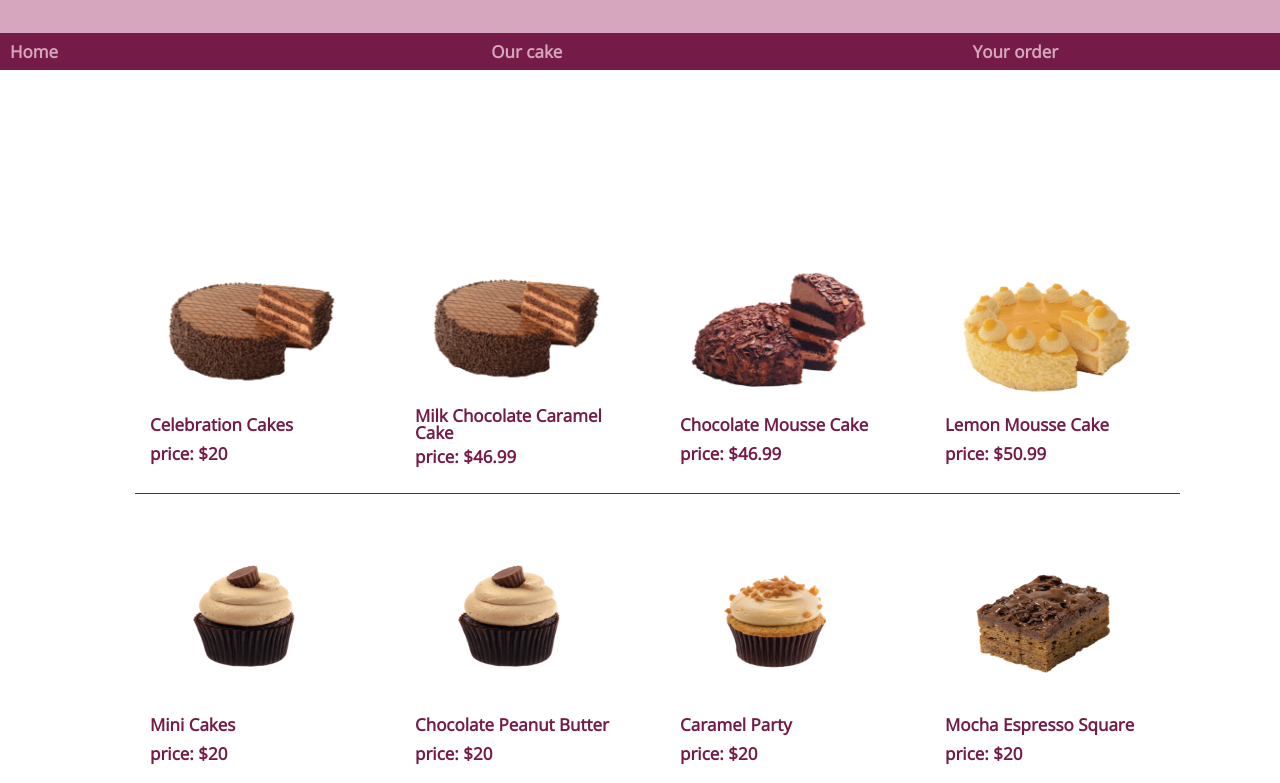
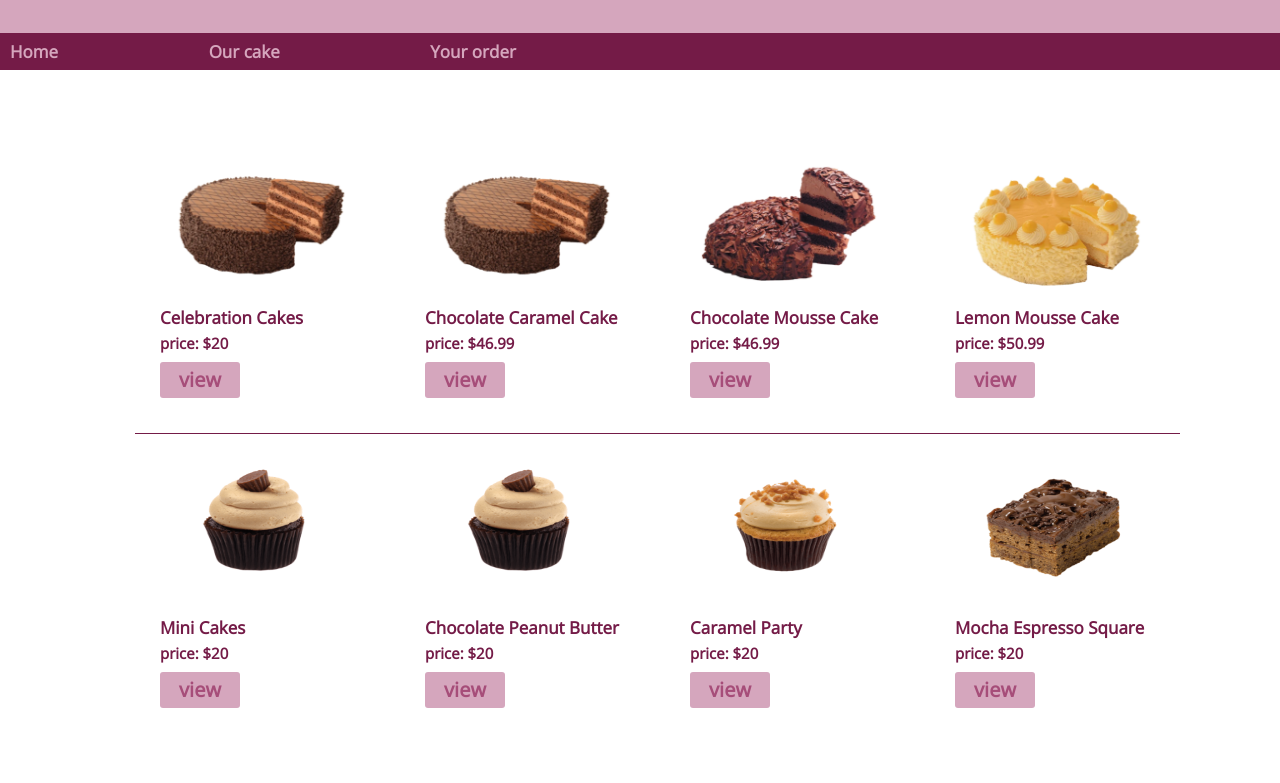
Before and after one commit to zainabalazzawi/my-gatsby-site, a Gatsby site: page / in a window 1280 px wide. Shown: the part 167-950 px from the top of the page. After the commit the page ends 900 px from the top, so only its background shows below. Built offline with nearby package versions, Linux system fonts and the light colour scheme; Gatsby itself is replaced by a stand-in of ours.

Commit message:
add view word

```diff
--- a/src/components/cake/celebration.js
+++ b/src/components/cake/celebration.js
@@ -5,24 +5,28 @@ import { Link } from "gatsby";
 const CelebrationData = [
   {
     title: "Celebration Cakes ",
+    word: "view",
     img: "/images/celebration/celebration-1.png",
     price: "price: $20",
     link: "/celebration-cakes ",
   },
   {
-    title: "Milk Chocolate Caramel Cake",
+    title: "Chocolate Caramel Cake",
+    word: "view",
     img: "/images/celebration/celebration-1.png",
     price: "price: $46.99",
     link: "/chocolate-caramel",
   },
   {
     title: "Chocolate Mousse Cake",
+    word: "view",
     img: "/images/celebration/celebration-2.png",
     price: "price: $46.99",
     link: "/chocolate-mousse",
   },
   {
     title: "Lemon Mousse Cake",
+    word: "view",
     img: "/images/celebration/celebration-3.png",
     price: "price: $50.99",
     link: "/lemon-mousse",
@@ -39,6 +43,7 @@ export default function Celebration() {
               <img src={item.img} alt={item.title} />
               {item.title}
               <PriceWrapper>{item.price}</PriceWrapper>
+              <ViewWrapper>{item.word}</ViewWrapper>
             </CelebrationItem>
           </Link>
         ))}
@@ -49,7 +54,7 @@ export default function Celebration() {
 
 const Wrapper = styled.div`
   position: absolute;
-  top: 200px;
+  top: 90px;
   width: 100%;
   img {
     width: 200px;
@@ -70,17 +75,18 @@ const CelebrationWrapper = styled.div`
 
 const CelebrationItem = styled.div`
   width: 250px;
-  height: 250px;
+  height: 300px;
   /* color: rgba(255, 255, 255, 0.7); */
   font-size: 17px;
+  font-weight: bold;
   display: grid;
-  /* grid-template-columns: auto; */
+  grid-template-columns: auto;
   align-items: center;
-  padding: 15px;
+  padding: 25px;
   /* border-radius: 10px; */
   transition: 0.5s ease-out;
   color: #741b47;
-
+  gap: 10px;
   /* background: #741b47; */
 
   transition: 1s cubic-bezier(0.075, 0.82, 0.165, 1);
@@ -93,4 +99,16 @@ const CelebrationItem = styled.div`
   }
 `;
 
-const PriceWrapper = styled.p``;
+const PriceWrapper = styled.p`
+  font-size: 15px;
+`;
+const ViewWrapper = styled.div`
+  color: #a64d79;
+  width: 80px;
+  padding: 8px;
+  text-align: center;
+  background: #d5a6bd;
+  font-weight: bold;
+  font-size: 20px;
+  border-radius: 3px;
+`;
--- a/src/components/cake/mini.js
+++ b/src/components/cake/mini.js
@@ -5,24 +5,28 @@ import { Link } from "gatsby";
 const MiniData = [
   {
     title: "Mini Cakes",
+    word: "view",
     img: "/images/mini/mini-1.png",
     price: "price: $20",
     link: "/mini-cakes",
   },
   {
     title: "Chocolate Peanut Butter",
+    word: "view",
     img: "/images/mini/mini-1.png",
     price: "price: $20",
     link: "/chocolate-peanut",
   },
   {
     title: "Caramel Party",
+    word: "view",
     img: "/images/mini/mini-2.png",
     price: "price: $20",
     link: "/caramel-party",
   },
   {
     title: "Mocha Espresso Square",
+    word: "view",
     img: "/images/mini/mini-3.png",
     price: "price: $20",
     link: "/mocha-espresso",
@@ -37,9 +41,9 @@ export default function Mini() {
           <Link to={item.link} key={index}>
             <MiniItem title={item.title}>
               <img src={item.img} alt={item.title} />
-
               {item.title}
               <PriceWrapper>{item.price}</PriceWrapper>
+              <ViewWrapper>{item.word}</ViewWrapper>
             </MiniItem>
           </Link>
         ))}
@@ -60,33 +64,44 @@ const Wrapper = styled.div`
 const MiniWrapper = styled.div`
   position: absolute;
   right: 100px;
-  top: 200px;
+  top: 100px;
   display: grid;
   grid-template-columns: repeat(4, auto);
   gap: 15px;
 `;
 const MiniItem = styled.div`
   width: 250px;
-  height: 250px;
+  height: 300px;
   /* color: rgba(255, 255, 255, 0.7); */
   font-size: 17px;
+  font-weight: bold;
   display: grid;
   /* grid-template-columns: auto; */
   align-items: center;
-  padding: 15px;
+  padding: 25px;
+  gap: 10px;
   transition: 0.5s ease-out;
   color: #741b47;
   /* background: #741b47; */
-
   transition: 1s cubic-bezier(0.075, 0.82, 0.165, 1);
   :hover {
     background: rgba(255, 255, 255);
-    opacity: 5;
     box-shadow: 0px 10px 20px rgba(0, 0, 0, 0.1),
       inset 0px 0px 0px 0.5px rgba(255, 255, 255, 0.2);
     transform: translateY(-3px);
-
     /* scale(1.2); */
   }
 `;
-const PriceWrapper = styled.p``;
+const PriceWrapper = styled.p`
+  font-size: 15px;
+`;
+const ViewWrapper = styled.div`
+  color: #a64d79;
+  width: 80px;
+  padding: 8px;
+  text-align: center;
+  background: #d5a6bd;
+  font-weight: bold;
+  font-size: 20px;
+  border-radius: 3px;
+`;
--- a/src/components/header/header.js
+++ b/src/components/header/header.js
@@ -38,20 +38,17 @@ const MenuWrapper = styled.div`
   top: 200px;
   width: 1440px;
   display: grid;
-  gap: 4px;
-  grid-template-columns: repeat(3, auto);
+  grid-template-columns: repeat(3, auto auto auto);
   background: #741b47;
 `;
 
 const MenuItem = styled.div`
-  width: 150px;
   top: 100px;
   color: #d5a6bd;
   font-size: 17px;
   padding: 10px;
+  transition: 0.5s ease-out;
 
-  transition: 0.5s ease-out;
-  border-radius: 5px;
   :hover {
     color: rgba(255, 255, 255, 0.7);
     box-shadow: 0px 10px 20px rgba(0, 0, 0, 0.1),
```
